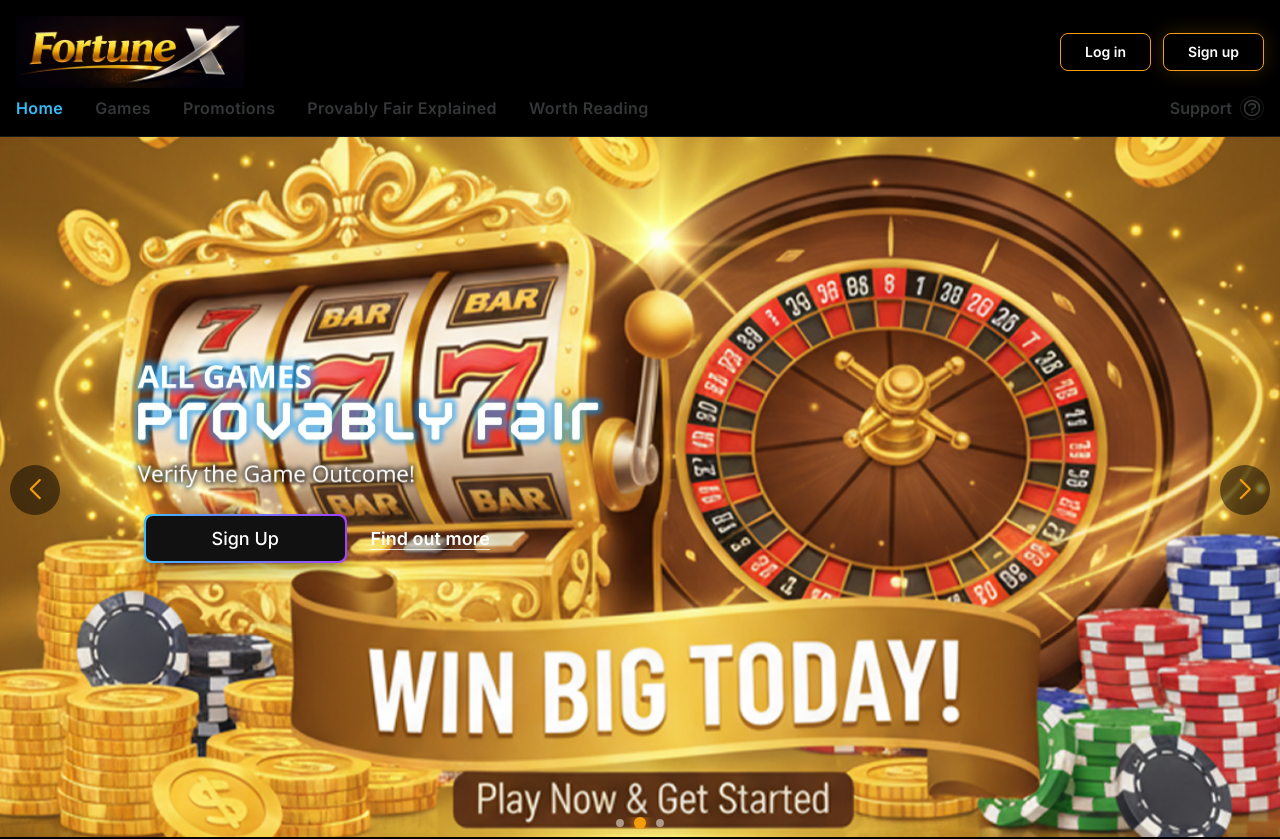
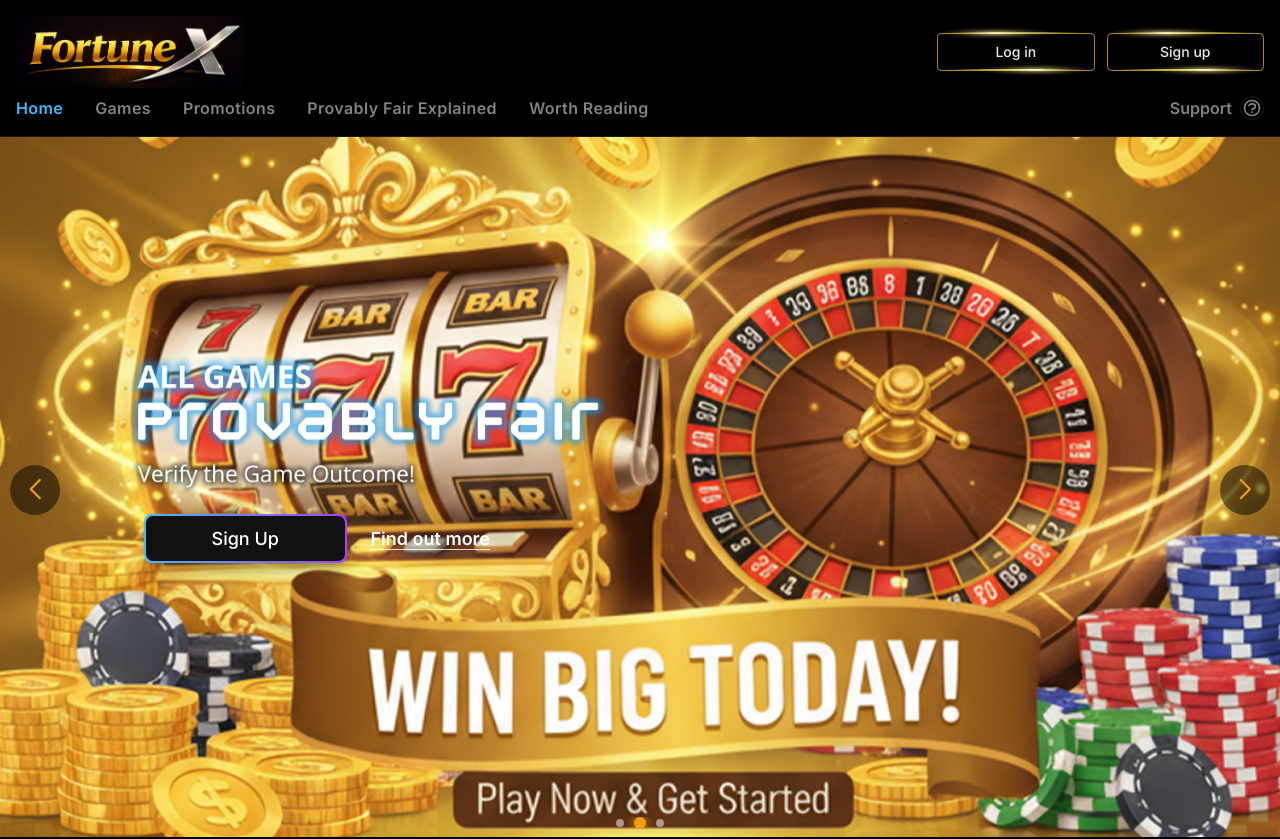
Before and after one commit to messigoalzzz/fortune, a Next.js app: page / in a window 1280 px wide. Shown: the top 839 px of the page. Built offline with nearby package versions, Linux system fonts and the light colour scheme.

Commit message:
Add header button styles and animations: implement new button designs with hover effects in globals.css and update Header component for consistent styling.

```diff
--- a/app/globals.css
+++ b/app/globals.css
@@ -198,6 +198,92 @@ body {
   }
 }
 
+@keyframes gold-button-hover {
+  from {
+    clip-path: circle(0 at 50% 50%);
+    opacity: 0.6;
+  }
+  to {
+    clip-path: circle(140% at 50% 50%);
+    opacity: 0;
+  }
+}
+
+@layer components {
+  .header-button-cashier,
+  .header-button-logged,
+  .header-button-login,
+  .header-button-signup {
+    -webkit-appearance: none;
+    appearance: none;
+    align-items: center;
+    background: none;
+    border: 0.125em solid #ae8629;
+    border-radius: 0.3125em;
+    color: #e9eaed;
+    cursor: pointer;
+    display: inline-flex;
+    font-weight: 500;
+    height: 2.75em;
+    justify-content: center;
+    min-width: 11.25em;
+    position: relative;
+    text-align: center;
+    z-index: 0;
+    -webkit-tap-highlight-color: transparent;
+    padding: 0;
+    white-space: nowrap;
+    width: 100%;
+  }
+
+  .header-button-cashier:before,
+  .header-button-logged:before,
+  .header-button-login:before,
+  .header-button-signup:before {
+    background: url("/button-bg.svg") 50% no-repeat;
+    background-size: 100% 100%;
+    content: "";
+    height: 3.5em;
+    left: -0.125em;
+    position: absolute;
+    top: -0.5em;
+    width: calc(100% + 0.25em);
+  }
+
+  .header-button-cashier:focus,
+  .header-button-cashier:focus-within,
+  .header-button-logged:focus,
+  .header-button-logged:focus-within,
+  .header-button-login:focus,
+  .header-button-login:focus-within,
+  .header-button-signup:focus,
+  .header-button-signup:focus-within {
+    outline: none;
+  }
+
+  .header-button-cashier:focus-within:after,
+  .header-button-cashier:focus:after,
+  .header-button-logged:focus-within:after,
+  .header-button-logged:focus:after,
+  .header-button-login:focus-within:after,
+  .header-button-login:focus:after,
+  .header-button-signup:focus-within:after,
+  .header-button-signup:focus:after {
+    animation: gold-button-hover 1s ease;
+    background: #343637;
+    clip-path: circle(0);
+    content: "";
+    display: block;
+    height: 100%;
+    left: 0;
+    pointer-events: none;
+    position: absolute;
+    top: 0;
+    width: 100%;
+    z-index: -1;
+  }
+}
+
 @keyframes footer-social-hover {
   0% {
     clip-path: circle(0 at 50%);
--- a/components/Header.tsx
+++ b/components/Header.tsx
@@ -32,12 +32,12 @@ export default function Header() {
             {/* Right Side - Buttons */}
             <div className="flex items-center space-x-3">
               {/* Log in Button */}
-              <button className="hidden md:inline-flex items-center px-6 py-2 border border-[var(--primary)] text-white rounded-lg hover:text-[var(--primary)] hover:border-[var(--primary-light)] hover:bg-[rgba(245,158,11,0.2)] transition-colors duration-200 font-semibold text-sm">
+              <button className="hidden md:inline-flex header-button-login text-sm md:w-auto">
                 Log in
               </button>
 
               {/* Sign up Button */}
-              <button className="hidden md:inline-flex items-center px-6 py-2 border border-[var(--primary)] text-white rounded-lg hover:bg-[rgba(245,158,11,0.2)] transition-colors duration-200 font-semibold text-sm shadow-[0_0_20px_rgba(245,158,11,0.2)]">
+              <button className="hidden md:inline-flex header-button-signup text-sm md:w-auto">
                 Sign up
               </button>
 
@@ -77,7 +77,7 @@ export default function Header() {
                     className={`text-base font-semibold tracking-wide whitespace-nowrap transition-colors duration-200 ${
                       isActive
                         ? "text-sky-400 hover:text-sky-300"
-                        : "text-[var(--foreground-muted)] hover:text-[var(--foreground)]"
+                        : "text-[#818283] hover:text-[var(--foreground)]"
                     }`}
                   >
                     {link.name}
@@ -88,7 +88,7 @@ export default function Header() {
 
             {/* Support Button */}
             <button
-              className="hidden lg:inline-flex items-center gap-2 text-[var(--foreground-muted)] hover:text-[#57caff] transition-colors duration-200"
+              className="hidden lg:inline-flex items-center gap-2 text-[#818283] hover:text-[#57caff] transition-colors duration-200"
               aria-label="Support"
             >
               <span className="text-base font-semibold">Support</span>
@@ -123,10 +123,10 @@ export default function Header() {
               </a>
             ))}
             <div className="px-4 pt-2 space-y-2">
-              <button className="w-full px-6 py-2.5 border border-[var(--primary)] text-white rounded-lg hover:text-[var(--primary)] hover:border-[var(--primary-light)] transition-colors duration-200 font-semibold">
+              <button className="w-full header-button-login">
                 Log in
               </button>
-              <button className="w-full px-6 py-2.5 border border-[var(--primary)] bg-[rgba(245,158,11,0.12)] text-white rounded-lg hover:bg-[rgba(245,158,11,0.2)] transition-colors duration-200 font-semibold">
+              <button className="w-full header-button-signup">
                 Sign up
               </button>
             </div>
```
Also changed, not shown: public/button-bg.svg (added).
